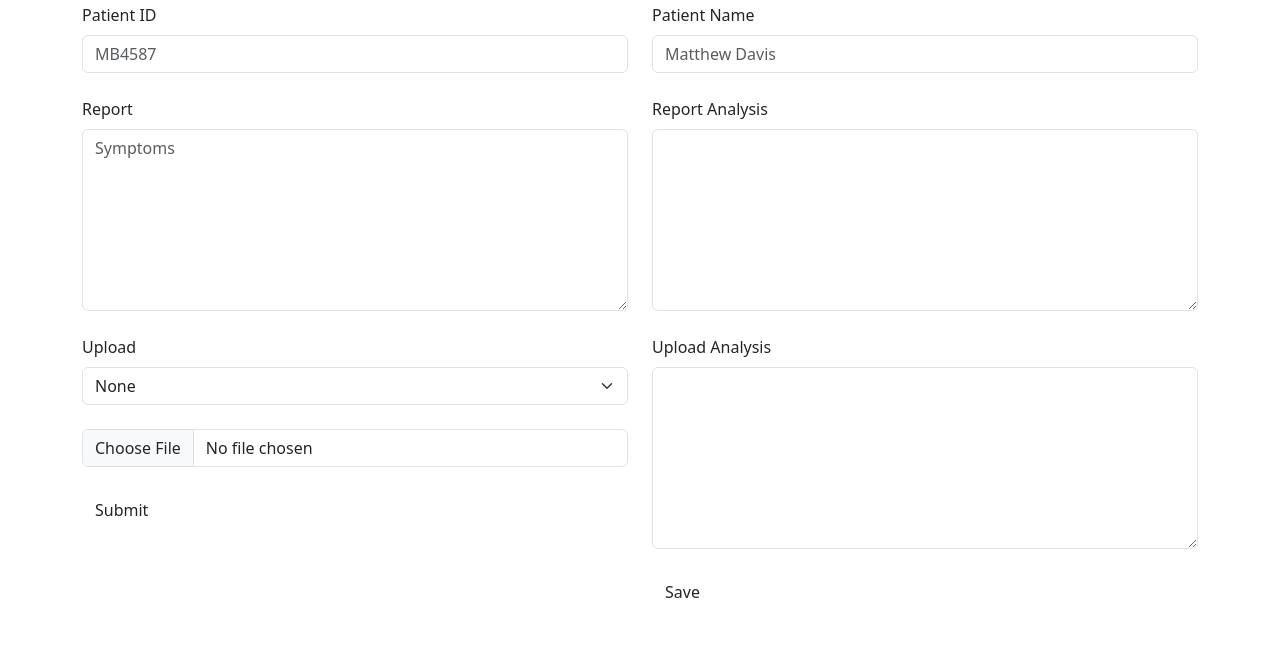
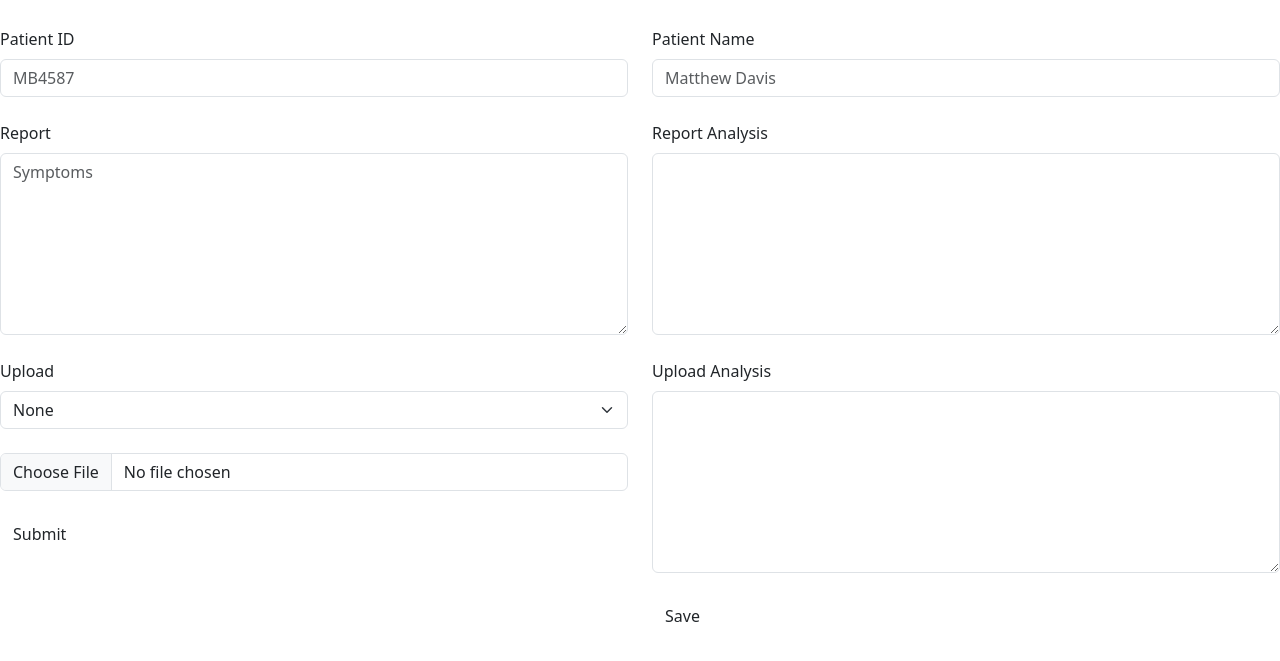
Before and after one commit to deeptibhat1205/test, a website: page public/doctor/doctor.html in a window 1280 px wide. Shown: the part 53-714 px from the top of the page. Drawn offline with nearby package versions, Linux system fonts and the light colour scheme.

Commit message:
Add files via upload

```diff
--- a/public/doctor/doctor.html
+++ b/public/doctor/doctor.html
@@ -1,33 +1,30 @@
 <!DOCTYPE html>
-<html lang="en">
 <html>
     <head>
-        <meta charset="UTF-8">
-        <meta name="viewport" content="width=device-width, initial-scale=1.8">
         <title>MediBase</title>
-        <base href="/">
         <link href="https://cdn.jsdelivr.net/npm/bootstrap@5.3.0/dist/css/bootstrap.min.css" rel="stylesheet" integrity="sha384-9ndCyUaIbzAi2FUVXJi0CjmCapSmO7SnpJef0486qhLnuZ2cdeRhO02iuK6FUUVM" crossorigin="anonymous">
         <script src="https://cdn.jsdelivr.net/npm/bootstrap@5.3.0/dist/js/bootstrap.bundle.min.js" integrity="sha384-geWF76RCwLtnZ8qwWowPQNguL3RmwHVBC9FhGdlKrxdiJJigb/j/68SIy3Te4Bkz" crossorigin="anonymous"></script>
-        <link href="/styles.css" rel="stylesheet">
+        <link href="d.css" rel="stylesheet">
     </head>
     <body>
         <header>
             <h1><span style="color: #E2DCC8;">Medi</span><span style="color: #F1F1F1;">Base</span></h1>
         </header>
-        <form class="container" method="post" action="/report-submit">
-            <div class="bg-img">
+
+        <form>
+          <h2 id="drname"></h2><br>
             <!-- 2 column grid layout with text inputs for the first and last names -->
             <div class="row">
               <div class="col-sm-6">
                 <div class="form-outline">
                   <label class="form-label" for="pid">Patient ID</label>
-                  <input type="text" id="pid" name="pid" class="form-control" placeholder="MB4587" required/>
+                  <input type="text" id="pid" class="form-control" placeholder="MB4587" required/>
                 </div>
               </div>
               <div class="col-sm-6">
                 <div class="form-outline">
                   <label class="form-label" for="pname">Patient Name</label>
-                  <input type="text" id="pname" name="pname" class="form-control" placeholder="Matthew Davis" required/>
+                  <input type="text" id="pname" class="form-control" placeholder="Matthew Davis" required/>
                 </div>
               </div>
             </div>
@@ -36,28 +33,28 @@
             <div class="row">
                 <div class="col-sm-6">
                     <label class="form-label" for="rep">Report</label>
-                    <textarea class="form-control" id="rep" name="rep" rows="7" placeholder="Symptoms"></textarea><br>
+                    <textarea class="form-control" id="rep" rows="7" placeholder="Symptoms"></textarea><br>
                     <label class="form-label" for="upselect">Upload</label>
-                    <select class="form-select" id="upselect" name="upselect">
+                    <select class="form-select" id="upselect">
                         <option value="0">None</option>
                         <option value="1">Chest X-Ray</option>
                         <option value="2">Brain CT Scan</option>
                     </select>
                     <br>
-                    <input type="file" class="form-control" id="upfile" name="upfile" accept="image/*"/><br>
+                    <input type="file" class="form-control" id="upfile" accept="image/*"/><br>
                     <button type="submit" class="btn" id="sub">Submit</button>
                 </div>
                 <div class="col-sm-6">
                     <div class="form-outline mb-4">
                         <label class="form-label" for="rint">Report Analysis</label>
-                        <textarea class="form-control" id="rint" name="rint" rows="7"></textarea><br>
+                        <textarea class="form-control" id="rint" rows="7"></textarea><br>
                         <label class="form-label" for="uint">Upload Analysis</label>
-                        <textarea class="form-control" id="uint" name="uint" rows="7"></textarea><br>
+                        <textarea class="form-control" id="uint" rows="7"></textarea><br>
                         <button type="submit" class="btn" id="save">Save</button>
                     </div>
                 </div>
             </div>
-        </div>
+
           </form>
     </body>
 </html>
```
